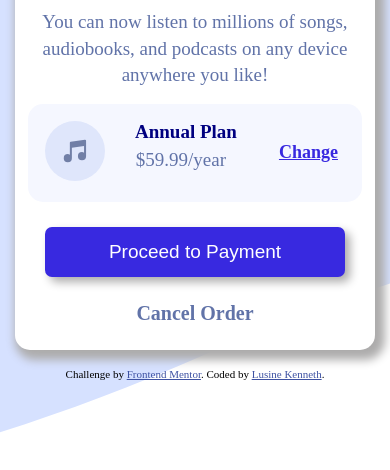
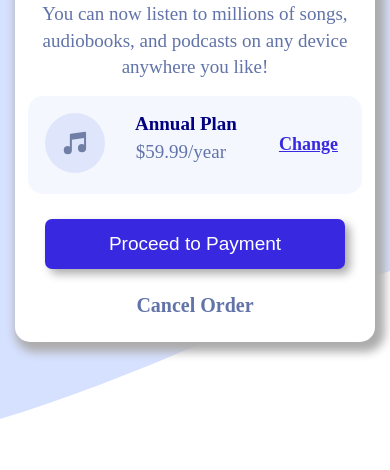
Before and after one commit to TheLordLulu/Order-Summary-Replica, a plain HTML site: page index.html in a window 390 px wide. Shown: the part 258-728 px from the top of the page. Drawn offline with Linux system fonts and the light colour scheme.

Commit message:
Did some responsiveness

```diff
--- a/index.html
+++ b/index.html
@@ -81,10 +81,7 @@
 
 
   <br>
-  <div class="attribution">
-    Challenge by <a href="https://www.frontendmentor.io?ref=challenge" target="_blank">Frontend Mentor</a>.
-    Coded by <a href="#">Lusine Kenneth</a>.
-  </div>
+
 </body>
 
 </html>
--- a/styles.css
+++ b/styles.css
@@ -1,3 +1,10 @@
+* {
+    margin: 0;
+    padding: 0;
+}
+
+
+
 body{
     background-image: url("images/pattern-background-desktop.svg");
     background-size: cover;
@@ -124,3 +131,10 @@ cursor: pointer;
     font-size: 21px;
 
 }
+
+
+@media screen  and (max-width: 375px{
+    .order-app {
+        width: 24rem;
+    }
+}
```
